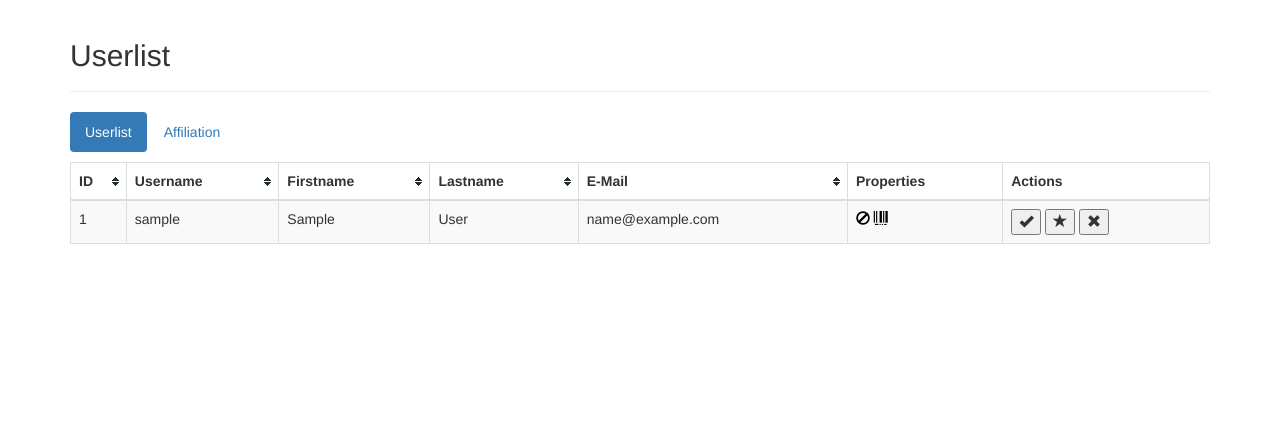
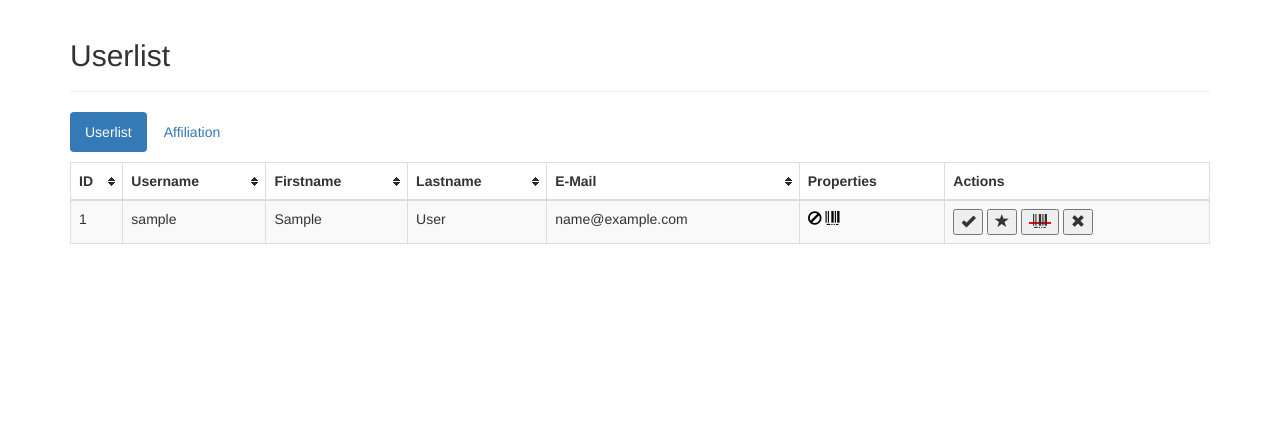
Before and after one commit to froscon/SaBoT, a Django app: template templates/registration/userList.html in a window 1280 px wide. Shown: the part 51-493 px from the top of the page. Run offline with Django 3.2, Linux system fonts and the light colour scheme; the template is opened without the code that fills it: most values are stand-ins (such as "Sample title", 1, 10 or a date in 2020); some libraries are stand-ins or nearby versions.

Commit message:
Improved UI authentication token handling
Added the possitibility to remove and generate
authentication tokens for arbitrary users. This also
allows to change the authentication token for a sponsor
user.

```diff
--- a/account/backend.py
+++ b/account/backend.py
@@ -5,6 +5,8 @@ class TokenAuthenticationBackend(object):
 	supports_inactive_user = False
 
 	def authenticate(self, token=None):
+		if token is None or len(token) == 0:
+			return None
 		try:
 			profile = models.UserProfile.objects.get(authToken__iexact=token)
 			return profile.user
--- a/static/cfp.css
+++ b/static/cfp.css
@@ -167,3 +167,16 @@ span.icon-success.glyphicon {
 span.icon-na.glyphicon {
 	display: none;
 }
+
+.strike {
+	position: relative;
+	display: inline-block;
+}
+.strike::before {
+	content: '';
+	border-bottom: 2px solid red;
+	width: 100%;
+	position: absolute;
+	right: 0;
+	top: 50%;
+}
--- a/templates/registration/userList.html
+++ b/templates/registration/userList.html
@@ -59,6 +59,18 @@
 							<button data-toggle="tooltip" title="Revoke staff privileges from this user"><span class="glyphicon glyphicon-star-empty"></span></button>
 						</form>
 					{% endif %}
+					{% if user.legacy_profile.authToken %}
+						<form action="{% url 'auth_user_remove_token' pk=user.legacy_profile.pk %}" method="post" style="display: inline">
+							{% csrf_token %}
+							<button data-toggle="tooltip" title="Remove the authentication token for this account"><span class="strike" style="padding-left:4px; padding-right:4px"><span class="glyphicon glyphicon-barcode"></span></span></button>
+						</form>
+					{% else %}
+						<form action="{% url 'auth_user_gen_token' pk=user.id %}" method="post" style="display: inline">
+							{% csrf_token %}
+							<button data-toggle="tooltip" title="Add an authentication token for this account"><span style="padding-left:4px; padding-right:4px"><span class="glyphicon glyphicon-barcode"></span></span></button>
+						</form>
+
+					{% endif %}
 					<form action="{% url 'auth_user_delete' pk=user.id %}" method="GET" style="display: inline">
 						<button data-toggle="tooltip" title="Remove this user"><span class="glyphicon glyphicon-remove"></span></button>
 					</form>
```
Also changed, not shown: account/urls.py (+12 -1 lines), account/views.py (+23 -3 lines).
